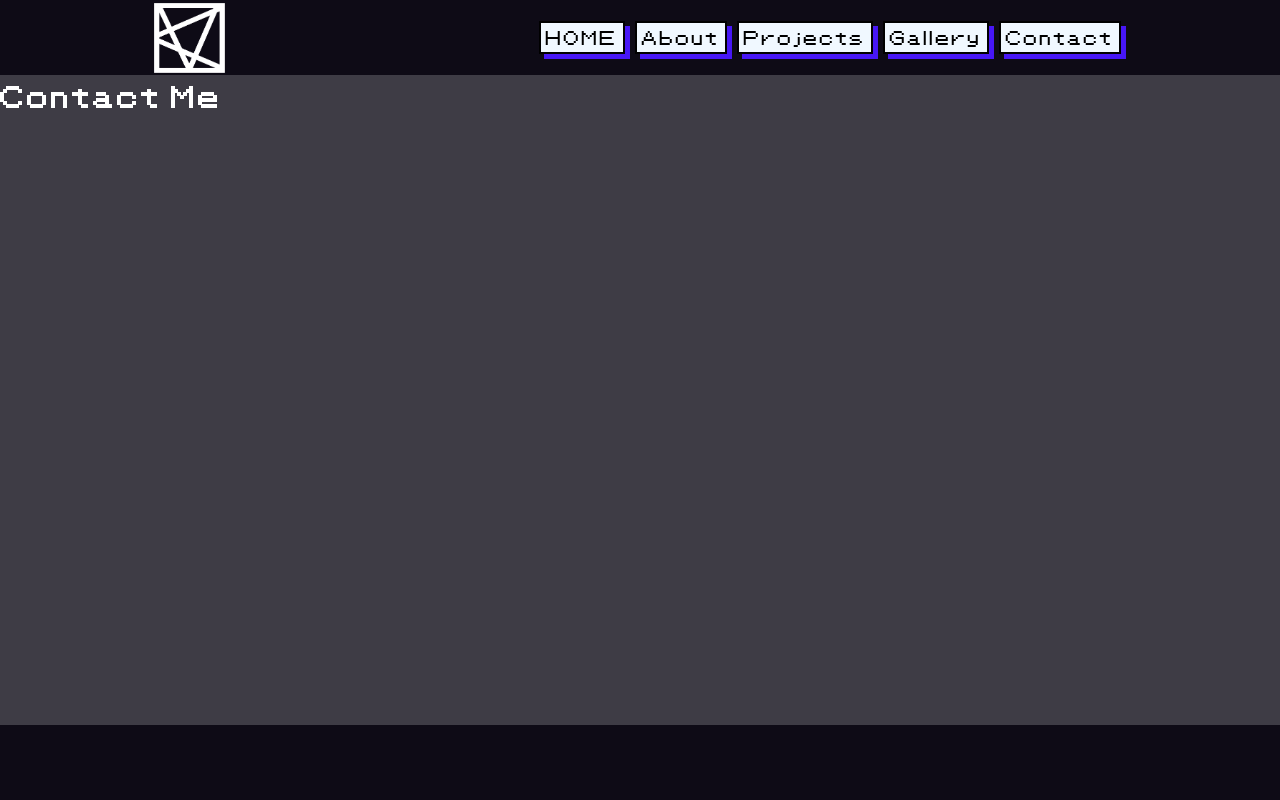
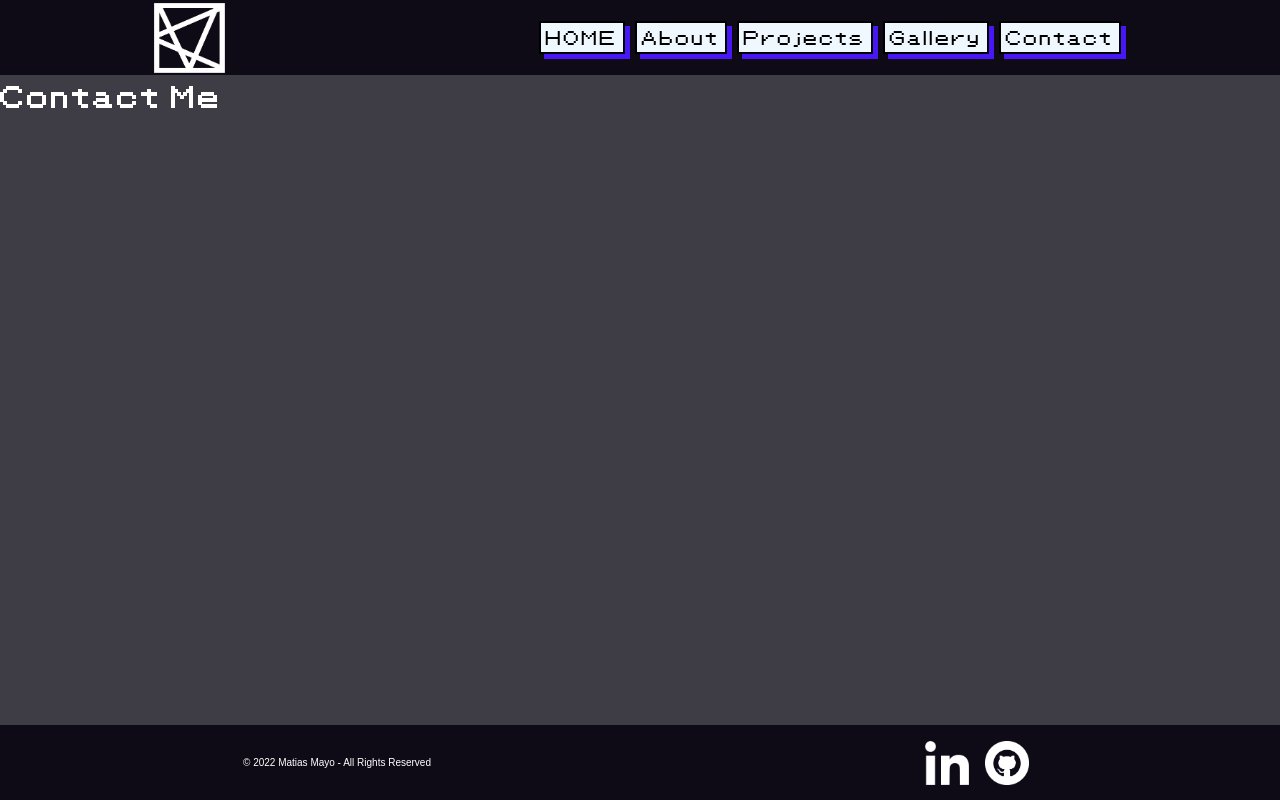
Before and after one commit to mayomatias/portfolio, a plain HTML site: page pages/contact.html in a window 1280 px wide. Drawn offline with Linux system fonts and the light colour scheme.

Commit message:
Agregado de footer a todas las pags

```diff
--- a/css/style.css
+++ b/css/style.css
@@ -6,7 +6,7 @@
     margin: 0;
     padding: 0;
     box-sizing: border-box;
-    font-family: "minimal";
+    font-family: "minimal", Arial, Helvetica, sans-serif;
 }
 
 /*#region HEADER NAVBAR*/
@@ -111,7 +111,7 @@ footer{
     max-height: 75px;
     width:100%;
     background-color: #0E0B16;
-    justify-content: space-between;
+    justify-content: space-around;
 }
 footer div{
     height: 100%;
@@ -120,14 +120,22 @@ footer div{
     font-size: 10px;
     display: flex;
     align-items: center;
-    width: 80%;
+
+}
+.footer-rights p{
+    font-family: Arial, Helvetica, sans-serif;
 }
 .footer-img-container{
-    width: 20%;
     display: flex;
     flex-wrap: nowrap;
     align-items: center;
     height: 100%;
+}
+.footer-img-container a{
+    height: 100%;
+    width: 100%;
+    display: flex;
+    align-items: center;
 }
 footer div img {
     height: 80%;
--- a/pages/contact.html
+++ b/pages/contact.html
@@ -29,7 +29,17 @@
         </section>
     </main>
     <footer>
-
+        <div class="footer-rights">
+            <p> &#169; 2022 Matias Mayo - All Rights Reserved</p>
+        </div>
+        <div class="footer-img-container">
+            <a href="https://www.linkedin.com/in/matias-mayo/">
+                <img src="../assets/image/logo-linkedin.png" alt="">
+            </a>
+            <a href="https://github.com/mayomatias">
+                <img src="../assets/image/logo-github.png" alt="">
+            </a>
+        </div>
     </footer>
     <script src="../js/main.js"></script>
 </body>
```
Also changed, not shown: index.html (+6 -2 lines), pages/about.html (+11 -1 lines), pages/gallery.html (+11 -1 lines), pages/projects.html (+11 -1 lines), assets/font/VCR_OSD.ttf (deleted), assets/font/minimalBit.ttf (deleted), 2 other files.
